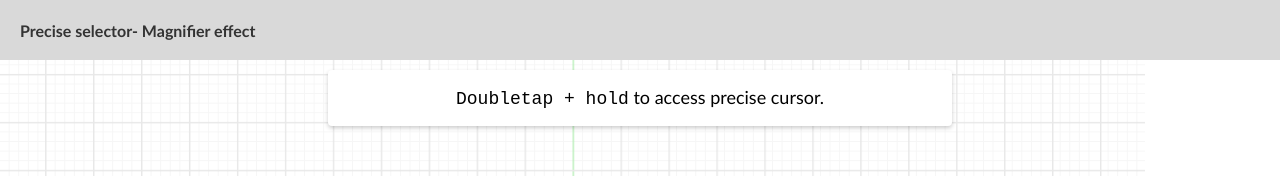
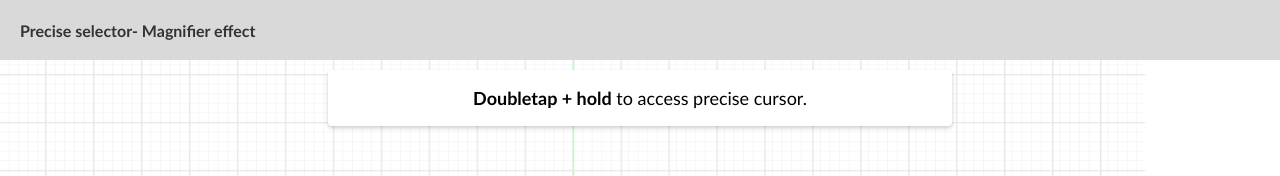
Before and after one commit to ShawnWeiDong/PreciseSelector-MagnifierEffect, a plain HTML site: page index.html in a window 1280 px wide. Shown: the top 176 px of the page. Drawn offline with Linux system fonts and the light colour scheme.

Commit message:
Update index.html

```diff
--- a/index.html
+++ b/index.html
@@ -229,7 +229,7 @@
         <p>Precise selector- Magnifier effect</p>
     </div>
     <div class="snackbar">
-        <p><code>Doubletap + hold</code> to access precise
+        <p><b>Doubletap + hold</b> to access precise
             cursor.</p>
     </div>
     <div class="toolbar" style="justify-content: flex-start; padding-left: 20px;">
```
